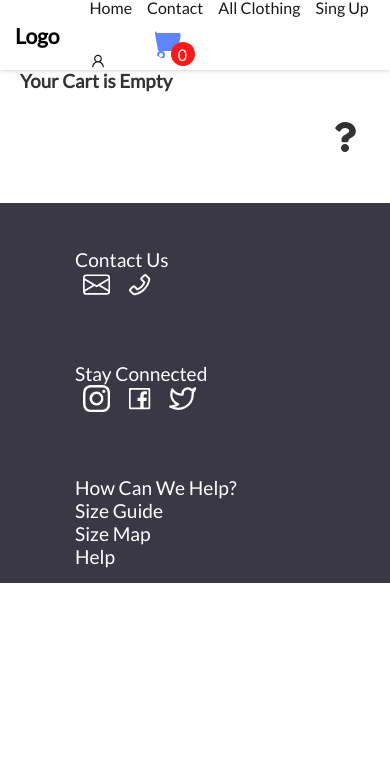
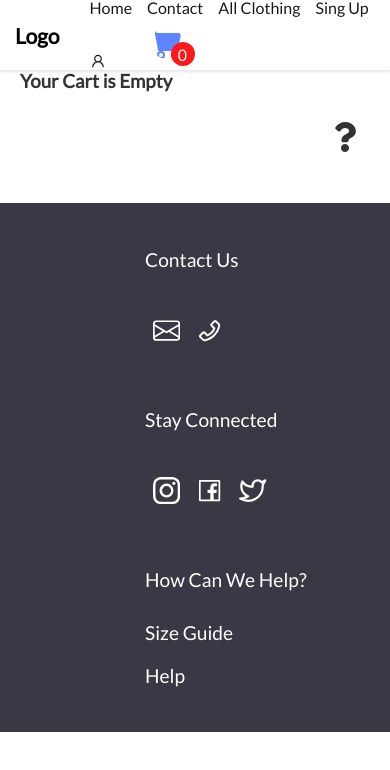
Before and after one commit to zulfiya-yumagulova/flapper-ecommerce, a React (Create React App) app in the folder e-commerce/: page /basket in a window 390 px wide. Shown: the top 770 px of the page. Built offline with nearby package versions, Linux system fonts and the light colour scheme.

Commit message:
footer is responsive

```diff
--- a/e-commerce/src/Componets/Footer.js
+++ b/e-commerce/src/Componets/Footer.js
@@ -25,12 +25,11 @@ function Footer() {
         <a
           href="https://www.laughinghens.com/clothing-size-conversion-chart"
           target="_blank"
-          style={{ textDecoration: "none", color: "#ffff" }}
+          className="size-link"
         >
           Size Guide
         </a>
-        <p>Size Map</p>
-        <p>Help</p>
+        <p id="help">Help</p>
       </div>
     </footer>
   );
--- a/e-commerce/src/Componets/styles/Footer.css
+++ b/e-commerce/src/Componets/styles/Footer.css
@@ -16,10 +16,28 @@ footer {
   font-weight: 500;
 }
 
+p {
+  margin-bottom: 30px;
+}
+
+#help {
+  margin-top: 20px;
+}
+
 .icon {
   margin: 0 8px;
   font-size: 1.7rem;
   cursor: pointer;
+}
+
+.icon:hover {
+  transform: scale(1.5);
+}
+
+.size-link {
+  text-decoration: none;
+  color: #fff;
+  margin-bottom: 1rem;
 }
 
 /* Mobile and Tablet size */
@@ -33,6 +51,13 @@ footer {
   .follow-icons,
   .help {
     align-items: center;
-    margin-left: 60px;
+    margin-left: 130px;
+  }
+
+  .icon {
+    margin-top: 1rem;
+  }
+  .help .size-link {
+    margin-bottom: 1rem;
   }
 }
```
